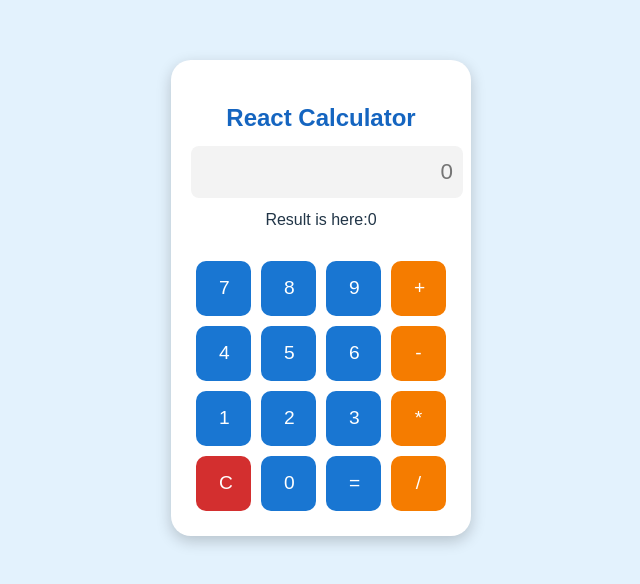
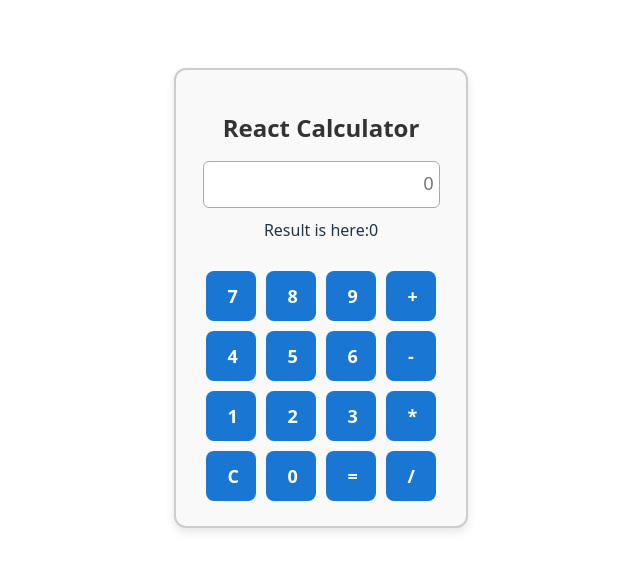
Before and after one commit to mukeshsharma707/Xcalculator, a React (Vite) app: page / in a window 1280 px wide. Shown: the part 102-686 px from the top of the page, without its empty margins (319-959 px from the left). Built offline with nearby package versions, Linux system fonts and the light colour scheme.

Commit message:
final commit for xcalculator

```diff
--- a/src/App2.css
+++ b/src/App2.css
@@ -1,75 +1,56 @@
-/* Center the calculator on screen */
-body {
-  display: flex;
-  justify-content: center;
-  align-items: center;
-  height: 100vh;
-  background: #e3f2fd;
-  font-family: 'Poppins', sans-serif;
-  margin: 0;
+.calculator {
+  width: 250px;
+  margin: 40px auto;
+  padding: 20px;
+  text-align: center;
+  border: 2px solid #ccc;
+  border-radius: 12px;
+  background-color: #f9f9f9;
+  box-shadow: 0 4px 10px rgba(0, 0, 0, 0.1);
 }
 
-/* Calculator container */
-.calculator {
-  background: #ffffff;
-  padding: 20px;
-  border-radius: 20px;
-  box-shadow: 0 5px 15px rgba(0, 0, 0, 0.2);
-  width: 260px;
-  text-align: center;
+.calculator h2 {
+  margin-bottom: 15px;
+  color: #333;
 }
 
-/* Heading */
-.calculator h2 {
+.calculator input {
+  width: 90%;
+  height: 35px;
+  text-align: right;
+  font-size: 18px;
   margin-bottom: 10px;
-  color: #1565c0;
+  padding: 5px;
+  border-radius: 6px;
+  border: 1px solid #aaa;
 }
 
-/* Input display */
-.calculator input {
-  width: 100%;
+button {
+  width: 50px;
   height: 50px;
-  margin-bottom: 10px;
-  text-align: right;
-  font-size: 1.4rem;
+  margin: 5px;
+  font-size: 18px;
+  font-weight: bold;
+  border-radius: 8px;
   border: none;
-  outline: none;
-  border-radius: 8px;
-  background: #f3f3f3;
-  padding-right: 10px;
-}
-
-/* Result text */
-.calculator p {
-  font-size: 0.9rem;
-  color: #555;
-}
-
-/* Button grid */
-.calculator button {
-  width: 55px;
-  height: 55px;
-  margin: 5px;
-  font-size: 1.2rem;
-  border: none;
-  border-radius: 10px;
+  background-color: #1976d2;
+  color: white;
   cursor: pointer;
-  background: #1976d2;
-  color: white;
   transition: 0.2s;
 }
 
-/* Hover effect */
-.calculator button:hover {
-  background: #0d47a1;
+button:hover {
+  background-color: #0d47a1;
 }
 
-/* Operator buttons (+ - * / =) */
-.calculator button:nth-child(4n) {
-  background: #f57c00;
+.result {
+  margin-top: 10px;
+  font-size: 16px;
+  color: #333;
 }
 
-/* Clear button (C) */
-.calculator button:nth-last-child(4) {
-  background: #d32f2f;
+.error-message {
+  color: red;
+  font-weight: bold;
+  margin-top: 5px;
 }
```
